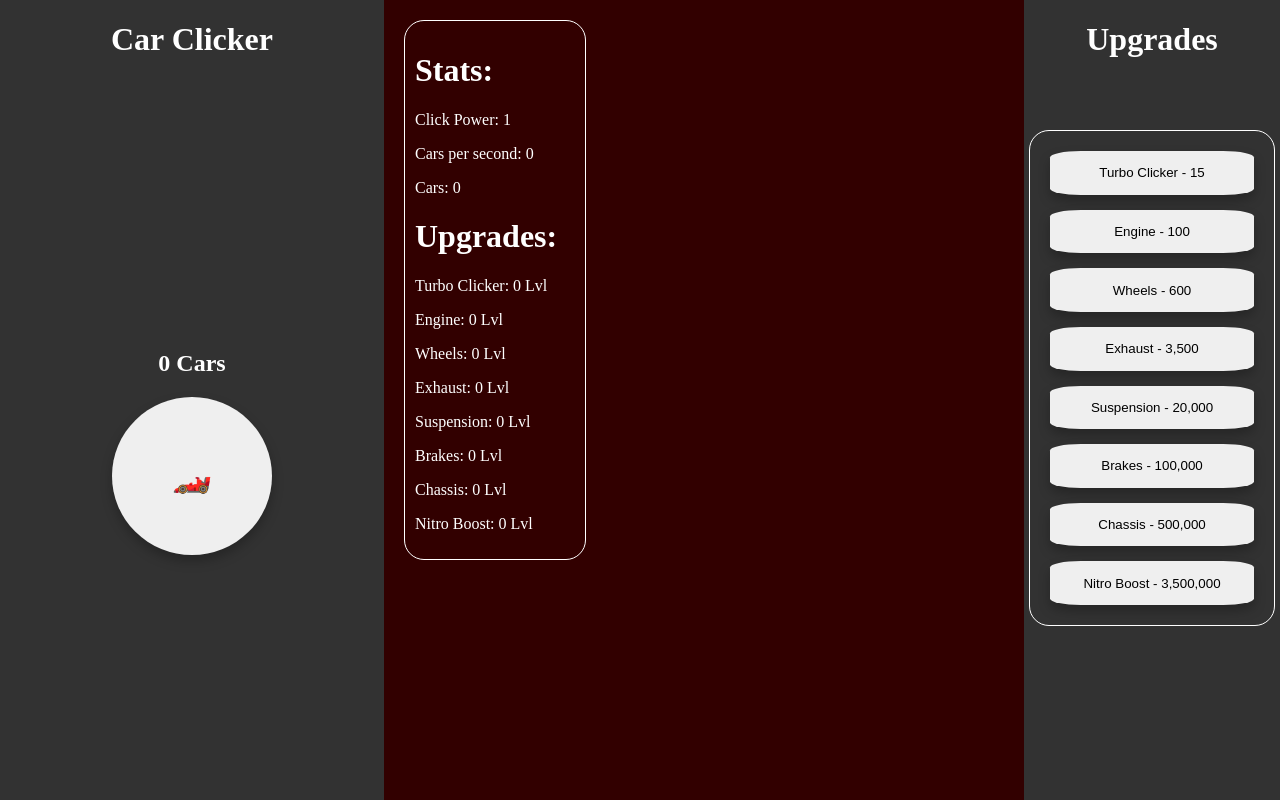
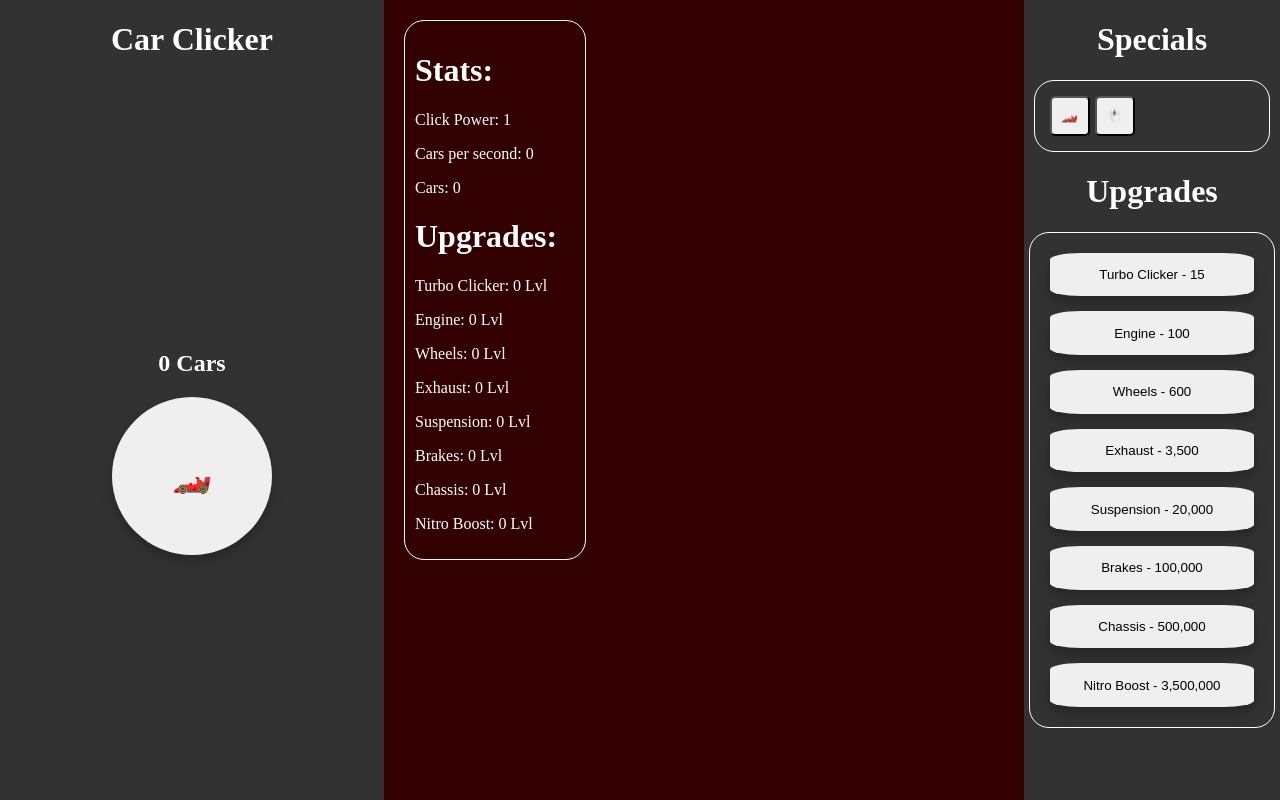
Before and after one commit to KajE879/cookie-clicker, a plain HTML site: page index.html in a window 1280 px wide. Drawn offline with Linux system fonts and the light colour scheme.

Commit message:
added special button with a bit css

```diff
--- a/index.html
+++ b/index.html
@@ -33,6 +33,11 @@
             </div>
         </div>
         <div class="upgradeSection">
+            <h1>Specials</h1>
+            <div class="specials">
+                <button>🏎️</button>
+                <button>🖱️</button>
+            </div>
             <h1>Upgrades</h1>
             <div class="upgrades">
                 <button id="turboBtn"><p>Turbo Clicker - <span id="turboCost">0</span></p></button>
--- a/main.css
+++ b/main.css
@@ -34,7 +34,7 @@ main{
             }
             .scaled{
                 transform: scale(1.15);
-                transition: transform 0.15s ease,
+                transition: transform 0.15s ease;
             }
         }
     }
@@ -56,8 +56,28 @@ main{
         align-items: center;
         text-align: center;
         flex-direction: column;
+        .specials{
+            gap: 5px;
+            padding: 15px;
+            border-radius: 20px;
+            border: 1px solid white;
+            display: flex;
+            flex-direction: row;
+            width: 80%;
+            button{
+                transition: transform 0.2s ease, box-shadow 0.3s ease;
+                border-radius: 5px;
+                height: 40px;
+                width: 40px;
+                &:hover{
+                    transform: scale(1.05);
+                }
+                &:active{
+                    transform: scale(0.95);
+                }
+            }
+        }
         .upgrades{
-            margin: 50px;
             padding: 20px;
             border: 1px solid white;
             border-radius: 20px;
```
